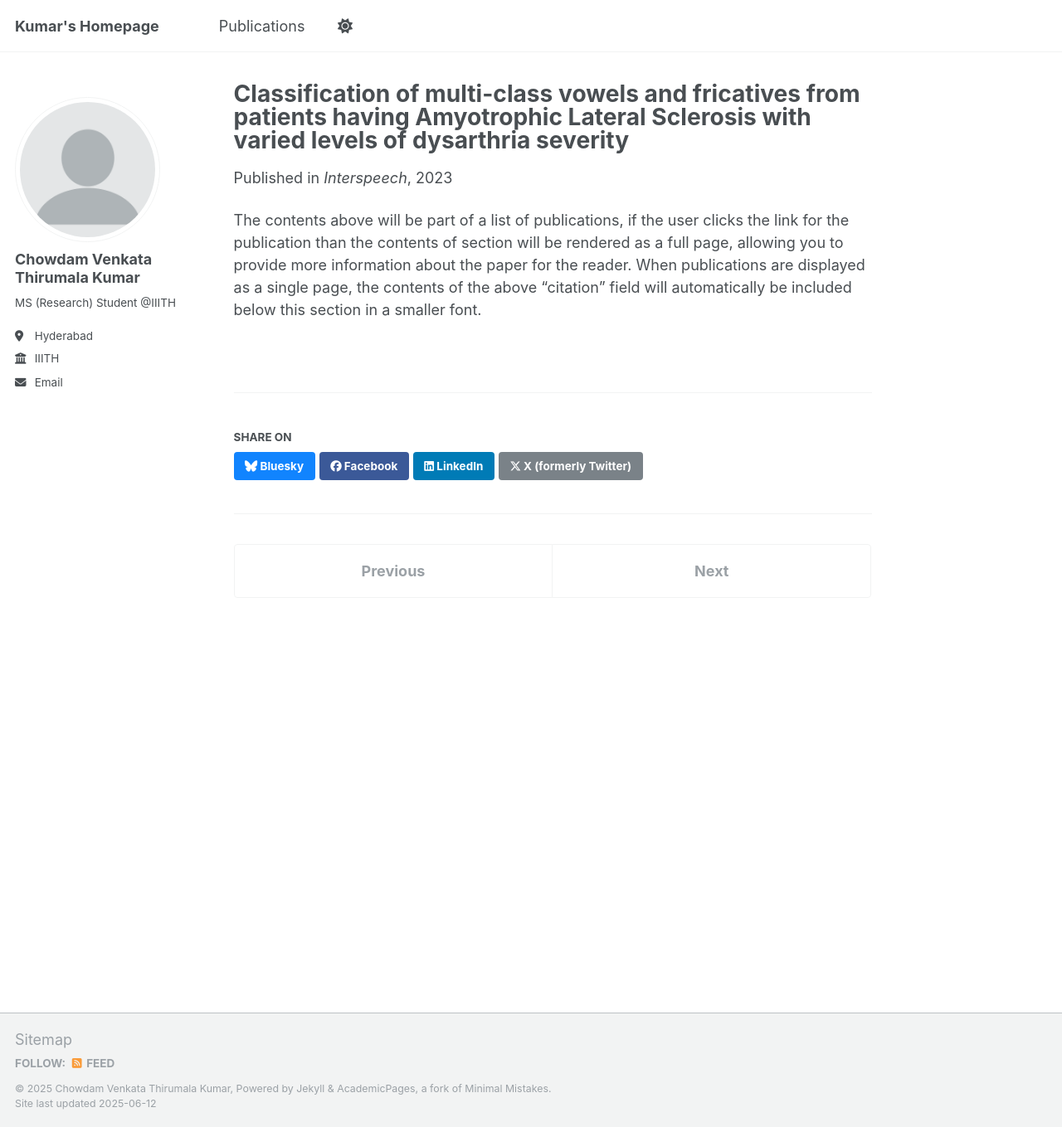
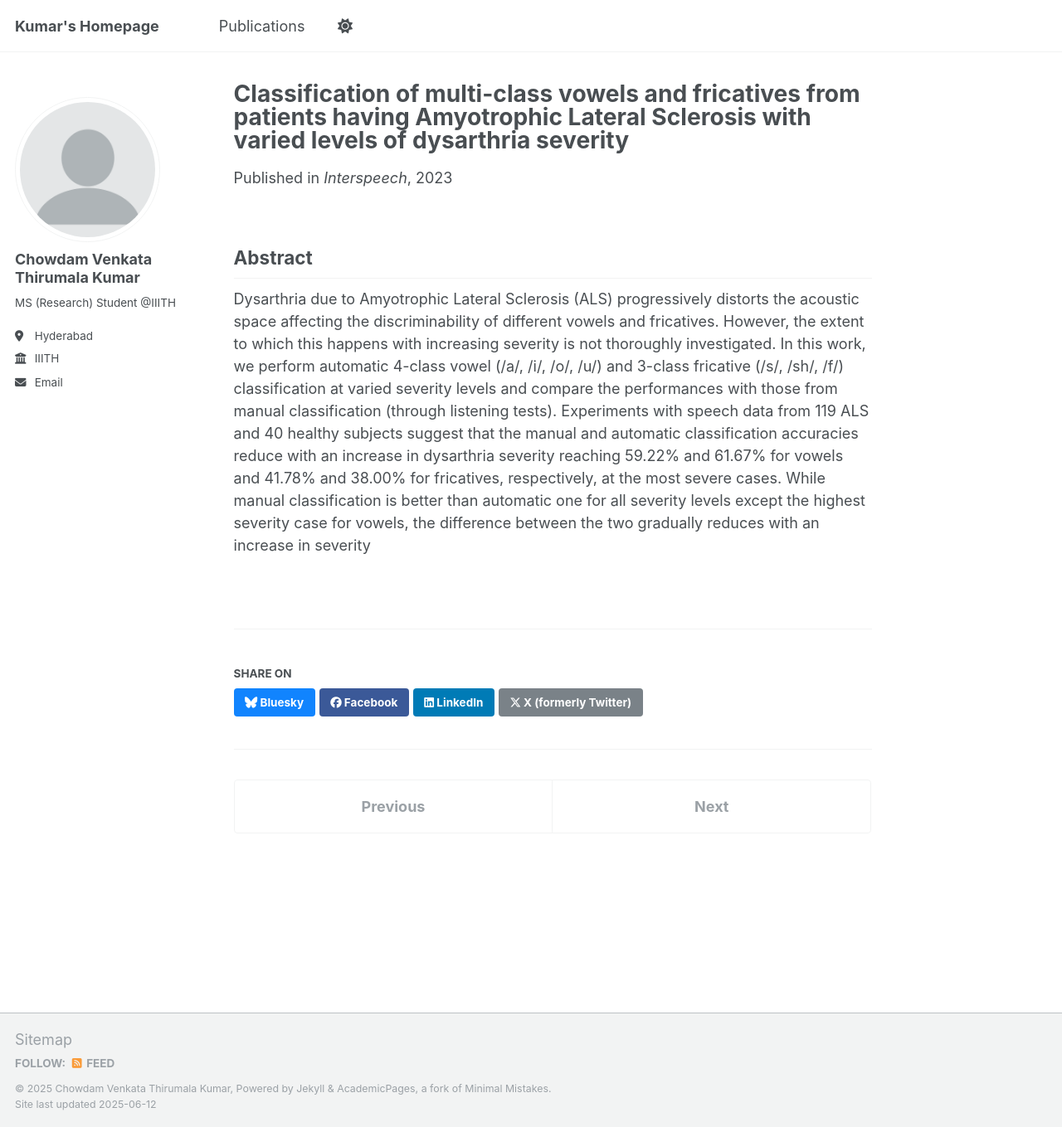
Before and after one commit to cvthirumalakumar/cvthirumalakumar.github.io, a Jekyll site: the page built from _publications/2023-10-24-classification-of-vowels-and-fricatives-als.md, in a window 1280 px wide and 1359 px high. Shown: the whole window at 83% size. Built offline with Jekyll 4.4.1, drawn with Linux system fonts in a browser that asks for light colours.

Commit message:
Update 2023-10-24-classification-of-vowels-and-fricatives-als.md

```diff
--- a/_publications/2023-10-24-classification-of-vowels-and-fricatives-als.md
+++ b/_publications/2023-10-24-classification-of-vowels-and-fricatives-als.md
@@ -3,10 +3,13 @@ title: "Classification of multi-class vowels and fricatives from patients having
 collection: publications
 category: conferences
 permalink: /publication/2023-10-24-classification-of-vowels-and-fricatives-als
-excerpt: 'Dysarthria due to Amyotrophic Lateral Sclerosis (ALS) progressively distorts the acoustic space affecting the discriminability of different vowels and fricatives. However, the extent to which this happens with increasing severity is not thoroughly investigated. In this work, we perform automatic 4-class vowel (/a/, /i/, /o/, /u/) and 3-class fricative (/s/, /sh/, /f/) classification at varied severity levels and compare the performances with those from manual classification (through listening tests). Experiments with speech data from 119 ALS and 40 healthy subjects suggest that the manual and automatic classification
-accuracies reduce with an increase in dysarthria severity reaching 59.22% and 61.67% for vowels and 41.78% and 38.00% for fricatives, respectively, at the most severe cases. While manual classification is better than automatic one for all severity levels except the highest severity case for vowels, the difference between the two gradually reduces with an increase in severity'
+excerpt: ''
 date: 2023-10-24
 venue: 'Interspeech'
 paperurl: 'https://www.isca-archive.org/interspeech_2023/venkatathirumalakumar23_interspeech.pdf'
 ---
-The contents above will be part of a list of publications, if the user clicks the link for the publication than the contents of section will be rendered as a full page, allowing you to provide more information about the paper for the reader. When publications are displayed as a single page, the contents of the above "citation" field will automatically be included below this section in a smaller font.
+
+## Abstract
+
+Dysarthria due to Amyotrophic Lateral Sclerosis (ALS) progressively distorts the acoustic space affecting the discriminability of different vowels and fricatives. However, the extent to which this happens with increasing severity is not thoroughly investigated. In this work, we perform automatic 4-class vowel (/a/, /i/, /o/, /u/) and 3-class fricative (/s/, /sh/, /f/) classification at varied severity levels and compare the performances with those from manual classification (through listening tests). Experiments with speech data from 119 ALS and 40 healthy subjects suggest that the manual and automatic classification
+accuracies reduce with an increase in dysarthria severity reaching 59.22% and 61.67% for vowels and 41.78% and 38.00% for fricatives, respectively, at the most severe cases. While manual classification is better than automatic one for all severity levels except the highest severity case for vowels, the difference between the two gradually reduces with an increase in severity
```
